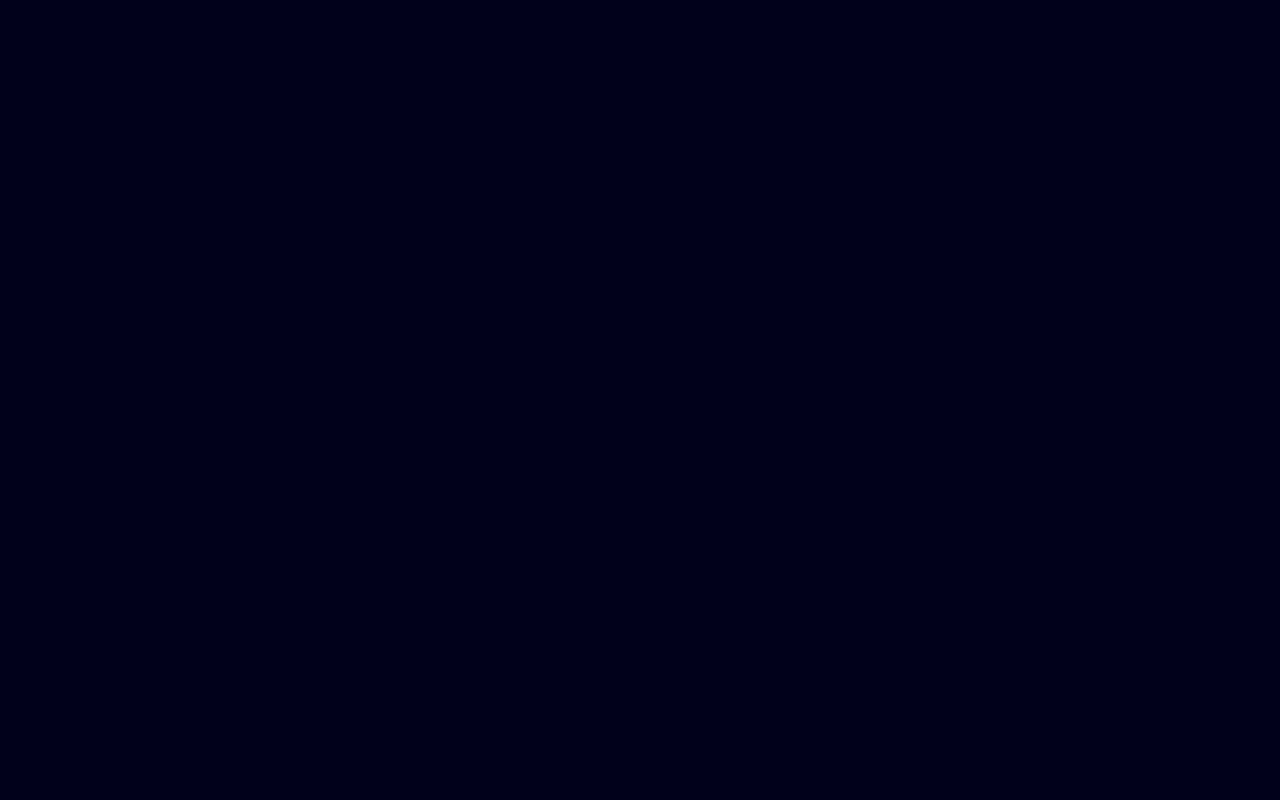
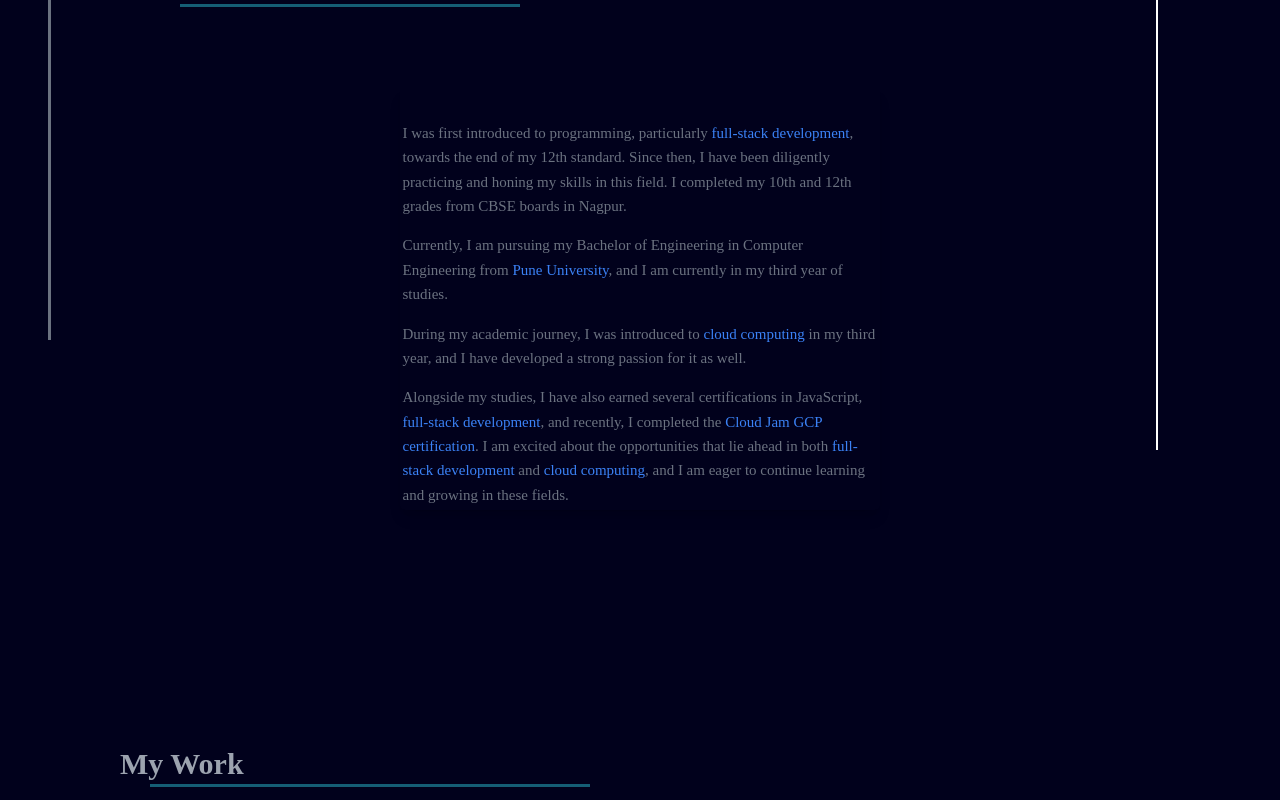
Before and after one commit to developer8HARSHAL/portfolio_react, a React (Create React App) app: page / in a window 1280 px wide. Shown: the part 920-1720 px from the top of the page. Before the commit the page ends 832 px from the top, so only its background shows below. Built offline with nearby package versions, Linux system fonts and the light colour scheme.

Commit message:
my personal portfolio

```diff
--- a/src/App.js
+++ b/src/App.js
@@ -31,6 +31,10 @@ function App() {
             <Route path='/skill' element={<Skill />} />
             <Route path='/contact' element={<Contact />} />
           </Routes>
+          <About/>
+          <Project/>
+          <Skill/>
+          <Contact/>
           <Footer />
         </>
       )}
```
Also changed, not shown: 1 other file (tests, documents, lock files or other folders).
